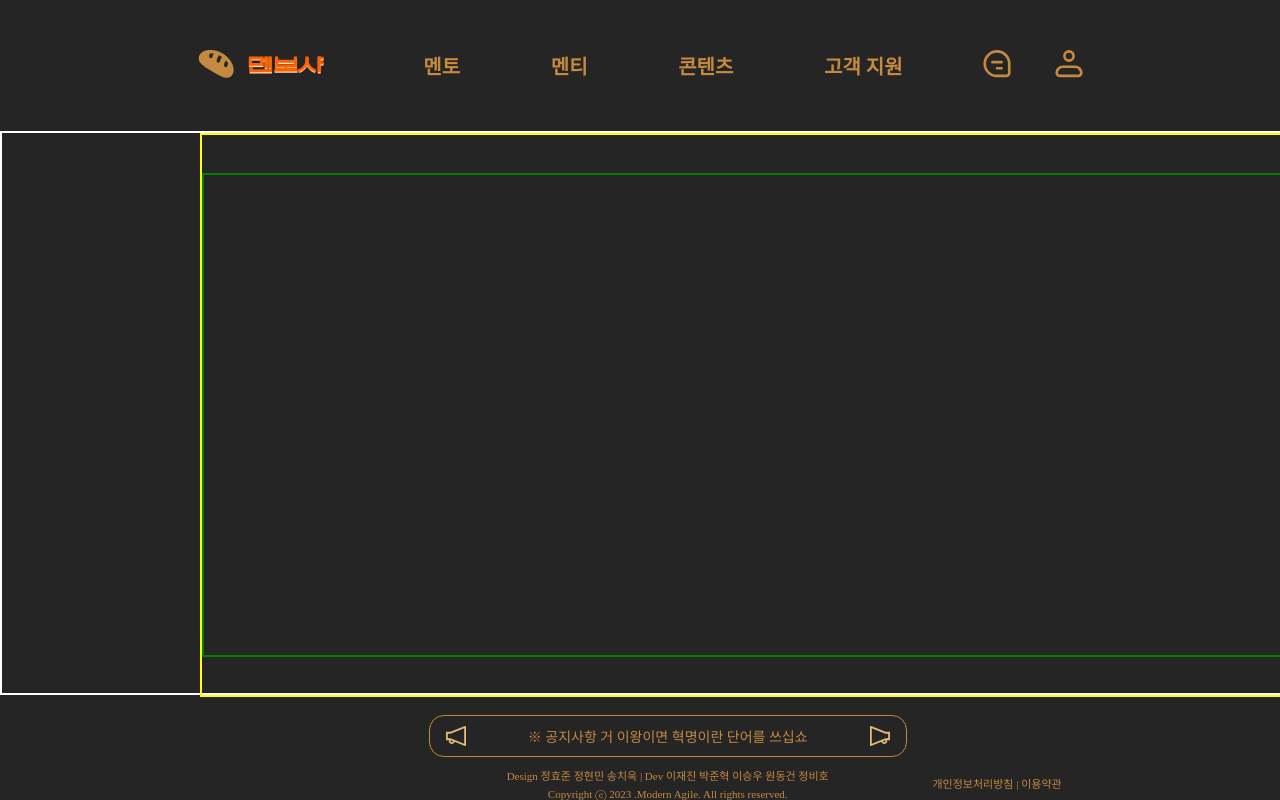
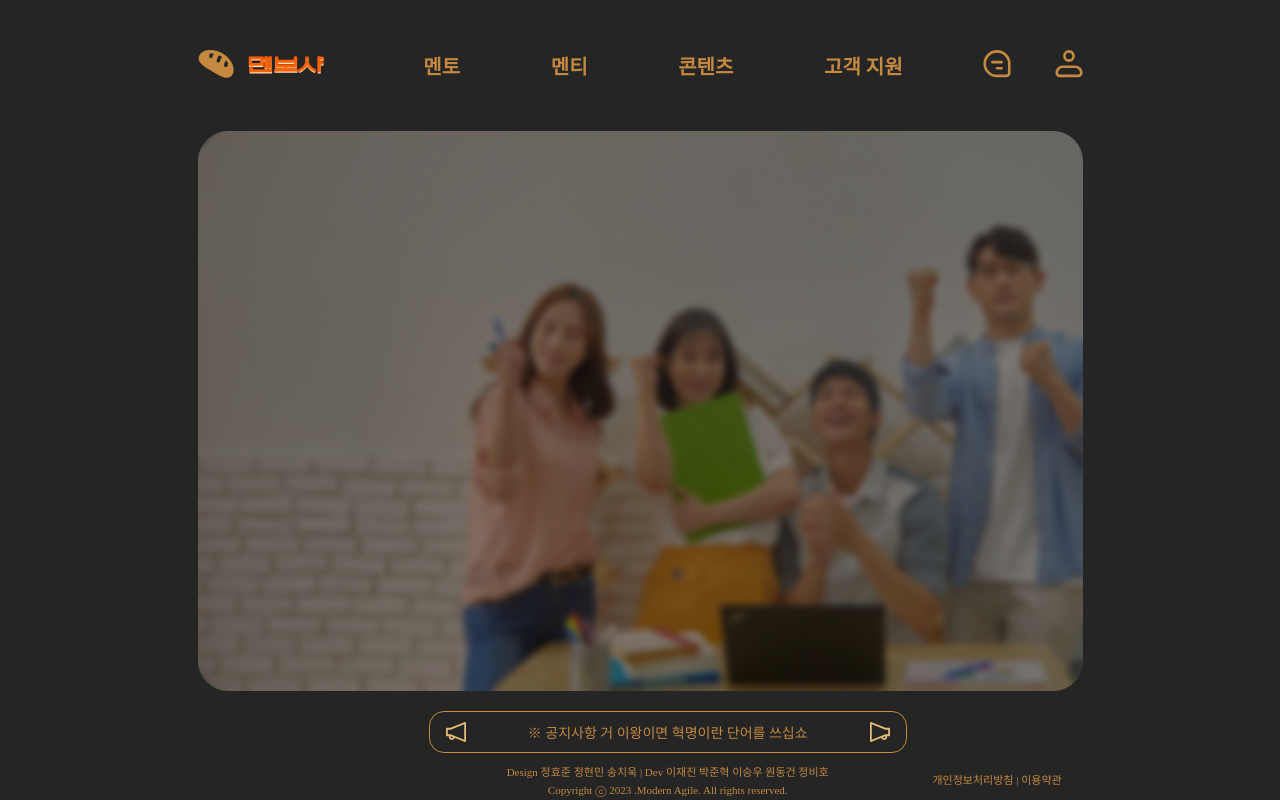
Before and after one commit to modern-agile-team/Menbosha-front, a Next.js app: page /main in a window 1280 px wide. Built offline with nearby package versions, Linux system fonts and the light colour scheme.

Commit message:
feat(#11): body작업 중

```diff
--- a/src/components/organisms/mainpagebody/MainPageBody.tsx
+++ b/src/components/organisms/mainpagebody/MainPageBody.tsx
@@ -4,9 +4,7 @@ import * as S from './styled';
 const MainPageBody = () => {
   return (
     <S.BodyWrapper>
-      <S.BodyContainer>
-        <S.BodyBox></S.BodyBox>
-      </S.BodyContainer>
+      <S.BodyContainer></S.BodyContainer>
     </S.BodyWrapper>
   );
 };
--- a/src/components/organisms/mainpagebody/styled.ts
+++ b/src/components/organisms/mainpagebody/styled.ts
@@ -2,24 +2,20 @@ import styled from 'styled-components';
 
 export const BodyWrapper = styled.div`
   display: flex;
-  width: inherit;
+  width: 100vw;
   height: 70vh;
-  border: 2px solid white;
+  /* border: 2px solid white; */
 `;
 
 export const BodyContainer = styled.div`
+  background-image: url('/MainBody-example.png');
+  background-size: cover;
   display: flex;
-  margin-left: 197.5px;
-  width: 88vw;
+  margin: 0px 197.5px;
+  width: 76.5vw;
   height: inherit;
   align-items: center;
   justify-content: space-between;
-  border: 2px solid yellow;
+  border-radius: 30px;
+  /* border: 2px solid yellow; */
 `;
-
-export const BodyBox = styled.div`
-  display: flex;
-  width: inherit;
-  height: 60vh;
-  border: 2px solid green;
-`;
```
Also changed, not shown: public/MainBody-example.png (added).
